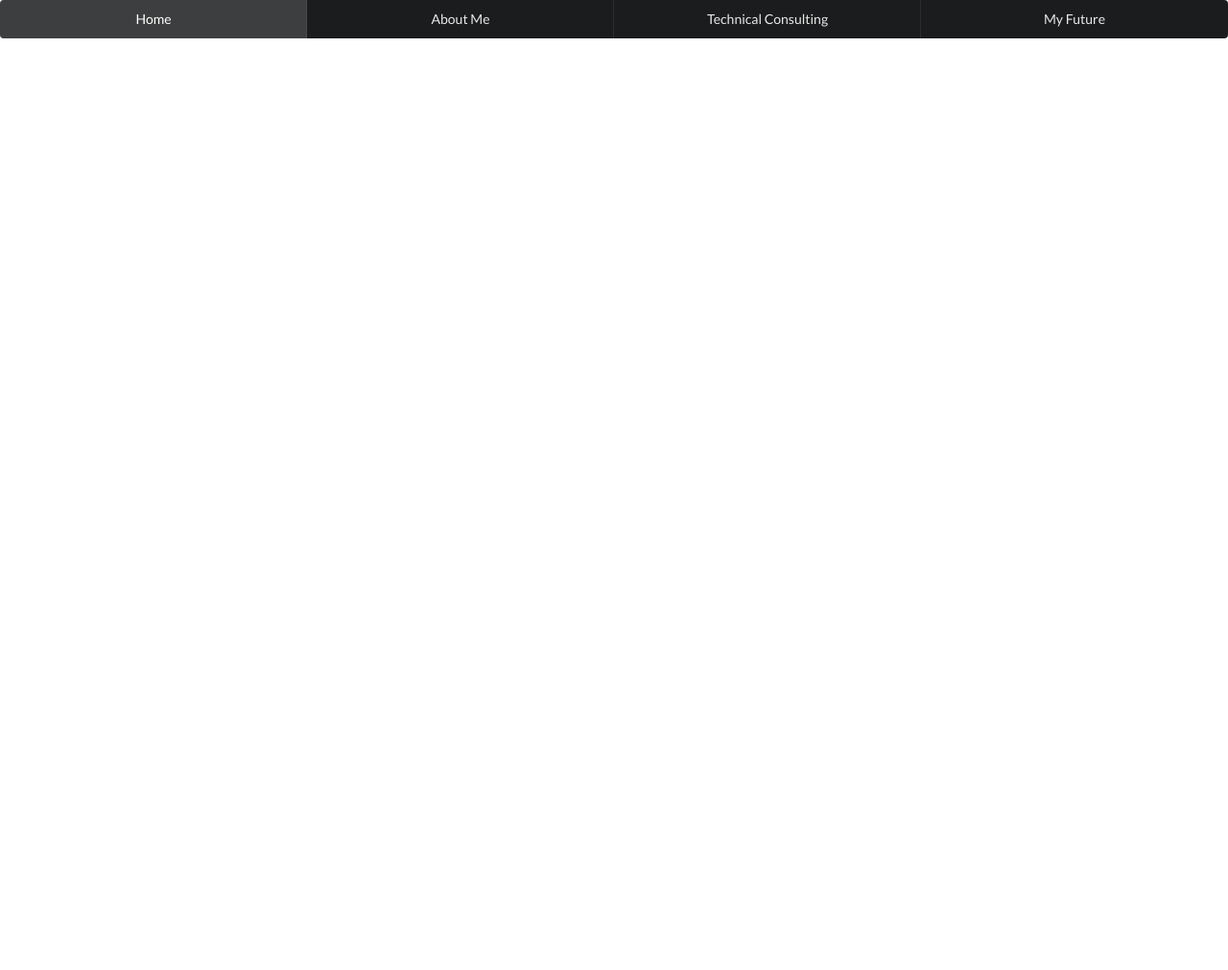
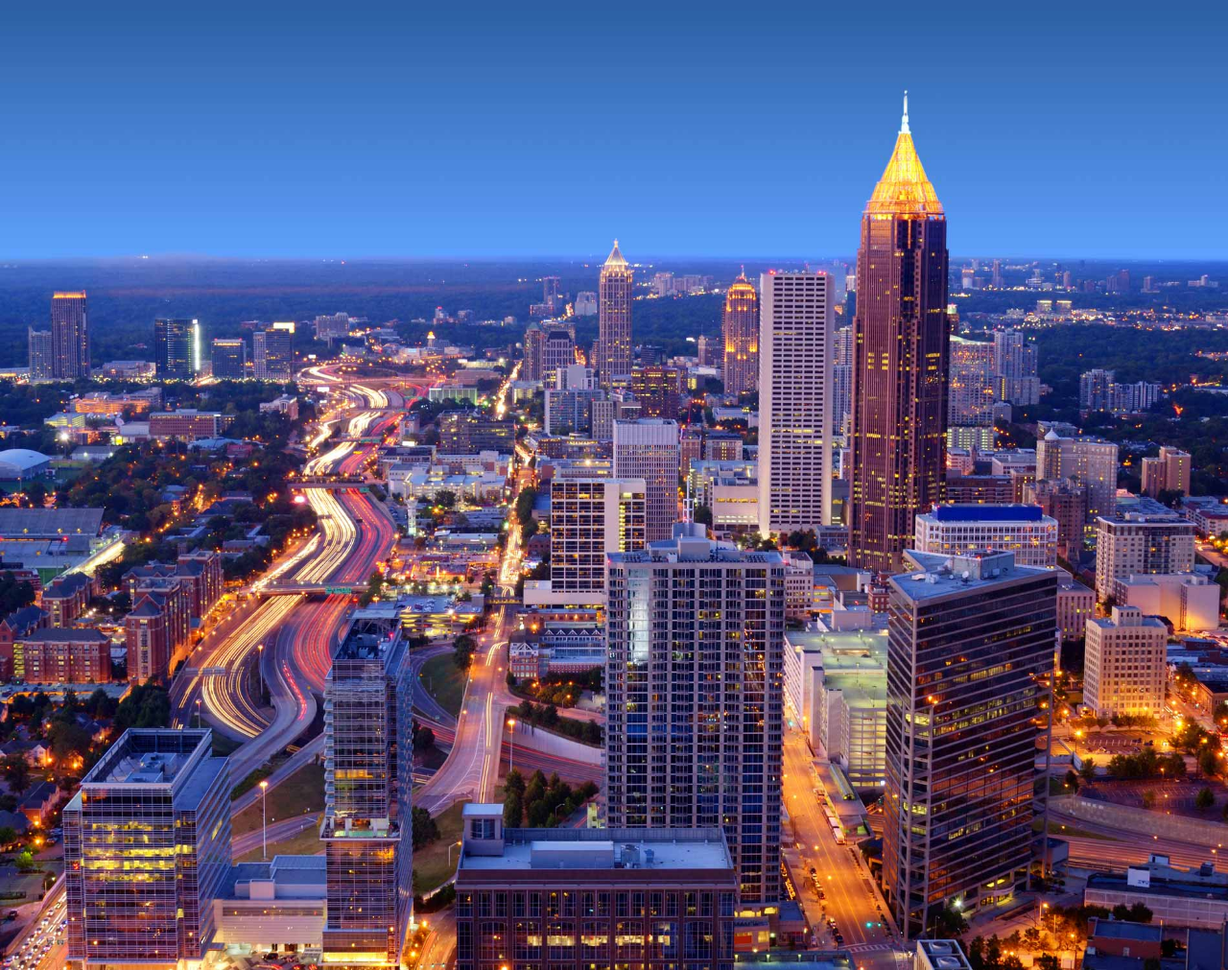
Before and after one commit to lsurasani/lmc3403, a plain HTML site: page index.html in a window 1280 px wide. Shown: the top 1011 px of the page at 96% size. Before the commit the page ends 800 px from the top, so only its background shows below. Drawn offline with Linux system fonts and the light colour scheme.

Commit message:
added background image

```diff
--- a/index.html
+++ b/index.html
@@ -16,6 +16,7 @@
     </head>
 
     <body>
+        <img class="ui fluid image" src="atlanta.jpg">
         <div class="ui inverted four item menu">
             <a class="active item">Home</a>
             <a class="item">About Me</a>
```
Also changed, not shown: atlanta.jpg (added).
